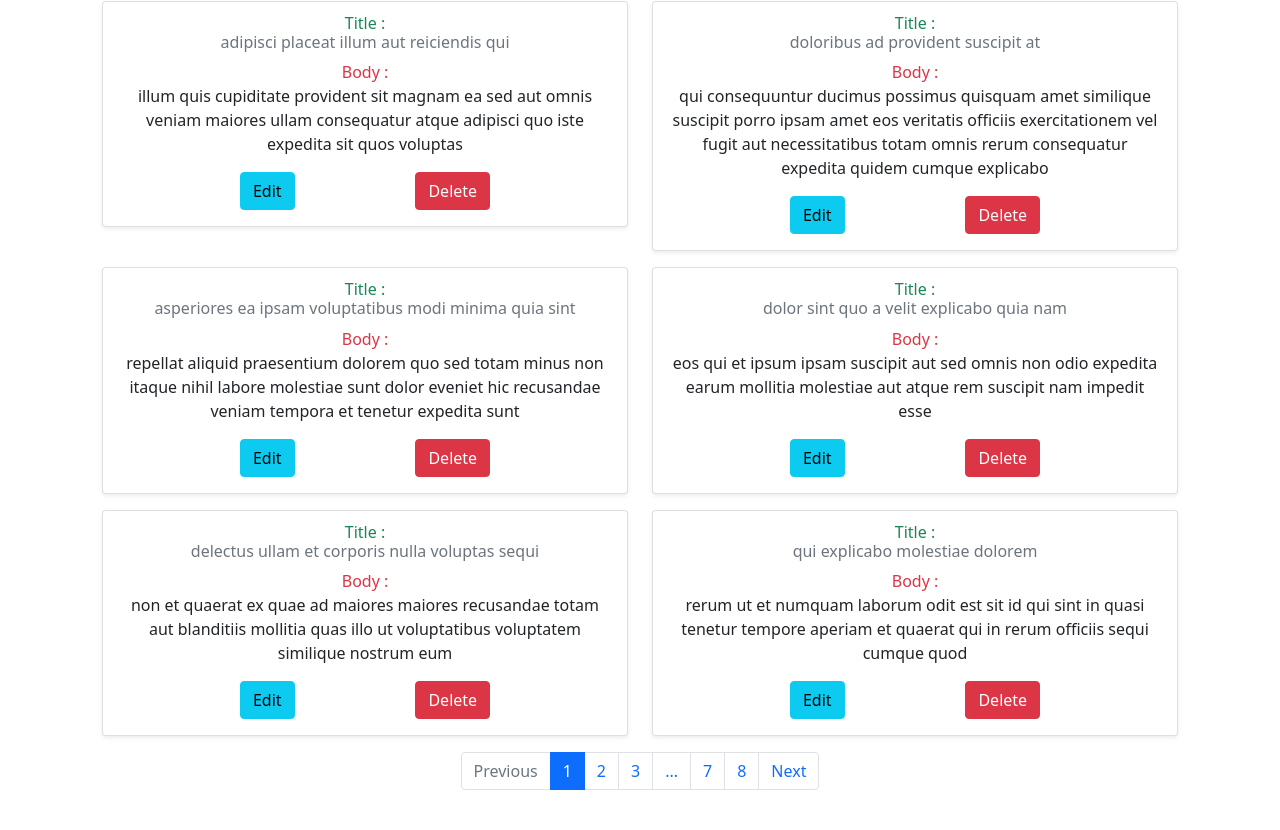
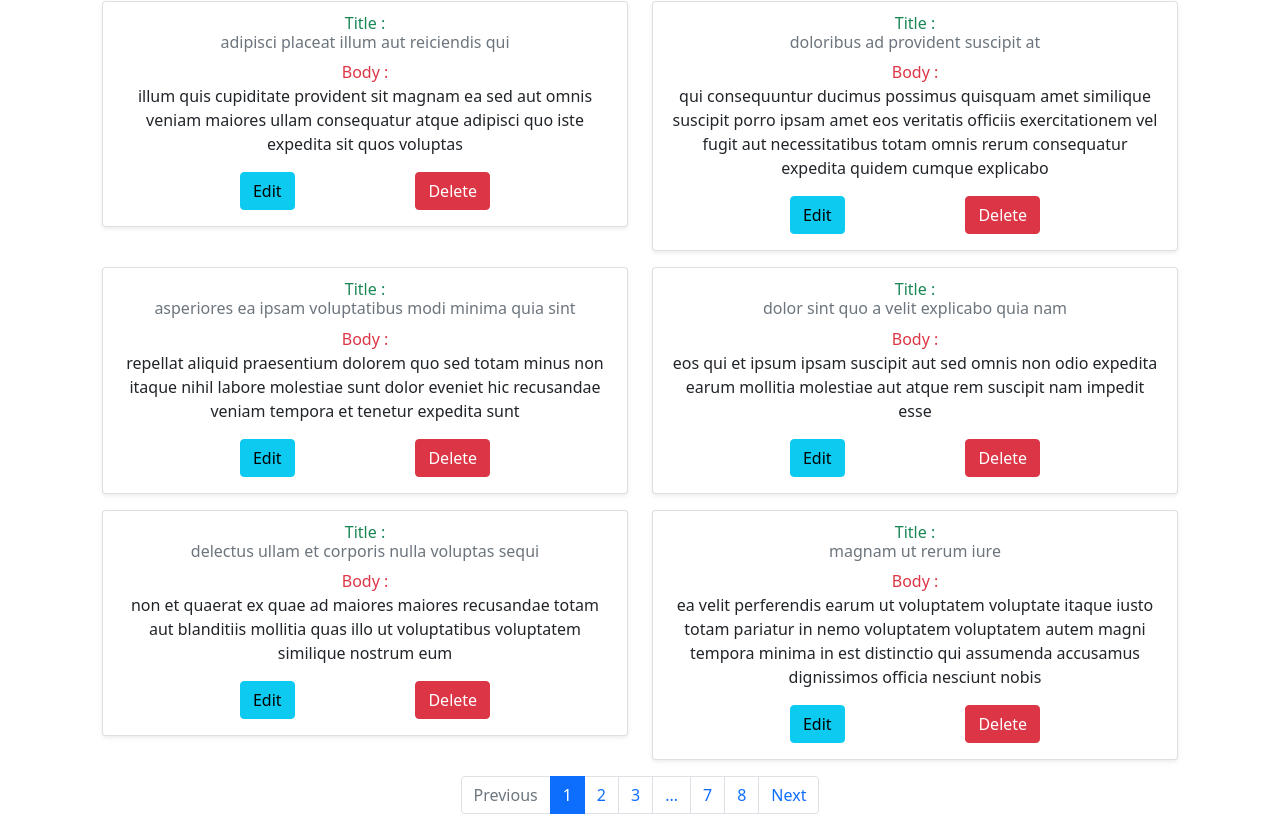
Before and after one commit to rahulkumarrj8864/Suhan-Assement, a React (Create React App) app: page / in a window 1280 px wide. Shown: the part 580-1410 px from the top of the page. Before the commit the page ends 1386 px from the top, so only its background shows below. Built offline with nearby package versions, Linux system fonts and the light colour scheme; data requests are answered from the project's data file.

Commit message:
make it better

```diff
--- a/db.json
+++ b/db.json
@@ -53,12 +53,6 @@
       "id": 28,
       "title": "delectus ullam et corporis nulla voluptas sequi",
       "body": "non et quaerat ex quae ad maiores\nmaiores recusandae totam aut blanditiis mollitia quas illo\nut voluptatibus voluptatem\nsimilique nostrum eum"
-    },
-    {
-      "userId": 4,
-      "id": 33,
-      "title": "qui explicabo molestiae dolorem",
-      "body": "rerum ut et numquam laborum odit est sit\nid qui sint in\nquasi tenetur tempore aperiam et quaerat qui in\nrerum officiis sequi cumque quod"
     },
     {
       "userId": 4,
@@ -437,11 +431,6 @@
       "id": 98,
       "title": "laboriosam dolor voluptates",
       "body": "doloremque ex facilis sit sint culpa\nsoluta assumenda eligendi non ut eius\nsequi ducimus vel quasi\nveritatis est dolores"
-    },
-    {
-      "title": "hgj",
-      "body": "hkjhkj",
-      "id": 99
     }
   ]
 }
--- a/src/App.js
+++ b/src/App.js
@@ -41,7 +41,7 @@ export default function App() {
             method: 'DELETE',
         })
         .then(res => {
-            if(res.status !== 200) {
+            if(res.status !== 201) {
                 return
             }else {
                 setItems(items.filter(data => {
@@ -160,7 +160,8 @@ export default function App() {
               Swal.fire(
                 'Deleted!',
                 `Deleted Object <strong class="text-success">UserId: ${e.target.name} Id: ${e.target.id}</strong>`,
-                'success'
+                'success',
+                getPosts()
               )
             }
           })
```
